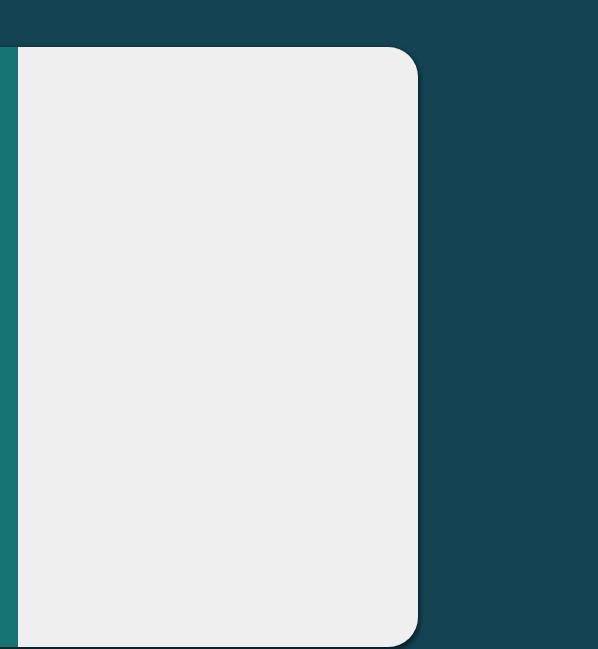
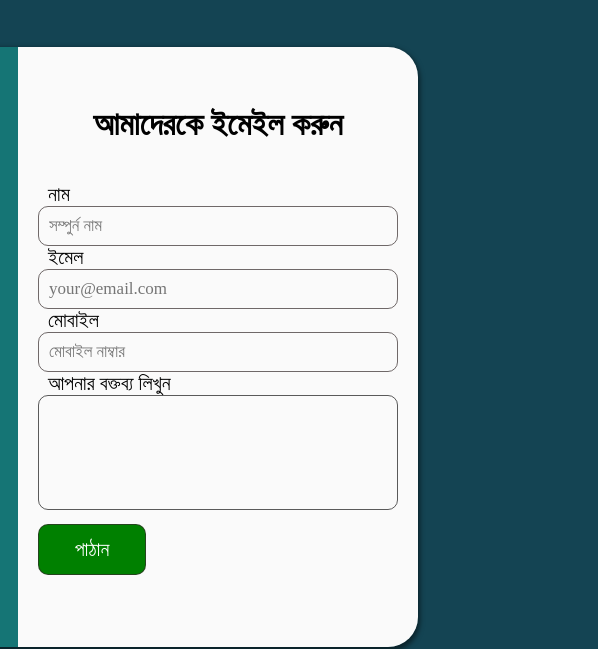
Before and after one commit to rifathossenr/finalproject, a plain HTML site: page index.html in a window 1280 px wide. Shown: the part 1867-2516 px from the top of the page, 682-1280 px from the left. Drawn offline with nearby package versions, Linux system fonts and the light colour scheme; a web font is replaced by a local one.

Commit message:
updatecontact

```diff
--- a/index.html
+++ b/index.html
@@ -280,6 +280,40 @@
 
                 <div class="box22">
 
+                    <div class="headSMS">
+                        <h1>আমাদেরকে ইমেইল করুন</h1>
+                    </div>
+
+                    <div class="formflex">
+
+                        <form action="#">
+                            <label for="text">নাম</label>
+                            <input type="text" placeholder="সম্পুর্ন নাম" required>
+
+                            <br>
+
+                            <label for="email">ইমেল</label>
+                            <input type="email" placeholder="your@email.com" required>
+
+                            <br>
+
+                            <label for="number">মোবাইল</label>
+                            <input type="number" placeholder="মোবাইল নাম্বার" required>
+
+                            <br>
+
+                            <label for="comments">আপনার বক্তব্য লিখুন</label>
+                            <textarea id="comments" name="comments" rows="6" cols="40"></textarea>
+                            <br>
+                            <input type="submit" value="পাঠান">
+
+
+
+
+                        </form>
+
+                    </div>
+
 
 
 
--- a/style.css
+++ b/style.css
@@ -289,7 +289,7 @@ margin: 30px 0px;
 
 
 .contactboxflex .box22{
-    background-color: #efefef;
+    background-color: #fafafa;
     width: 400px;
     height: 600px;
 }
@@ -313,6 +313,70 @@ margin: 30px 0px;
     font-size: 32px;
     text-align: center;
 }
+
+
+
+.box22 .headSMS h1{
+    margin-top: 59px;
+    color: #000 !important;
+}
+
+.formflex {
+    width: 100%;
+    padding: 20px;
+    margin-top: 20px;
+}
+
+.formflex label {
+    font-size: 20px;
+    margin-left: 10px;
+    color: #000;
+}
+
+.formflex input {
+    width: 100%;
+    height: 40px;
+    font-size: 17px;
+    background: transparent;
+    border-radius: 10px;
+    outline: rgb(207 134 134 / 76%);
+    border: 1px solid rgb(53 44 44 / 70%);
+    padding-left: 10px;
+}
+
+.formflex textarea {
+    width: 100%;
+    resize: none;
+    max-height: 400px;
+    background: transparent;
+    border-radius: 10px;
+    height: 115px;
+    font-size: 17px;
+    padding: 10px;
+    border: 1px solid #000000a3;
+}
+
+input[type="submit"] {
+    cursor: pointer;
+    background: green;
+    color: rgb(255, 255, 255);
+    transition: all 0.3s ease 0s;
+    font-size: 20px;
+    margin-top: 10px;
+    height: 51px;
+    width: 30%;
+    padding: 0px !important;
+}
+
+input[type="submit"]:hover {
+    background-color: purple;
+    transform: scale(1.1);
+    color: rgb(255, 255, 255);
+}
+
+
+
+
 /* contactUs css end */
 
 #update{
```
